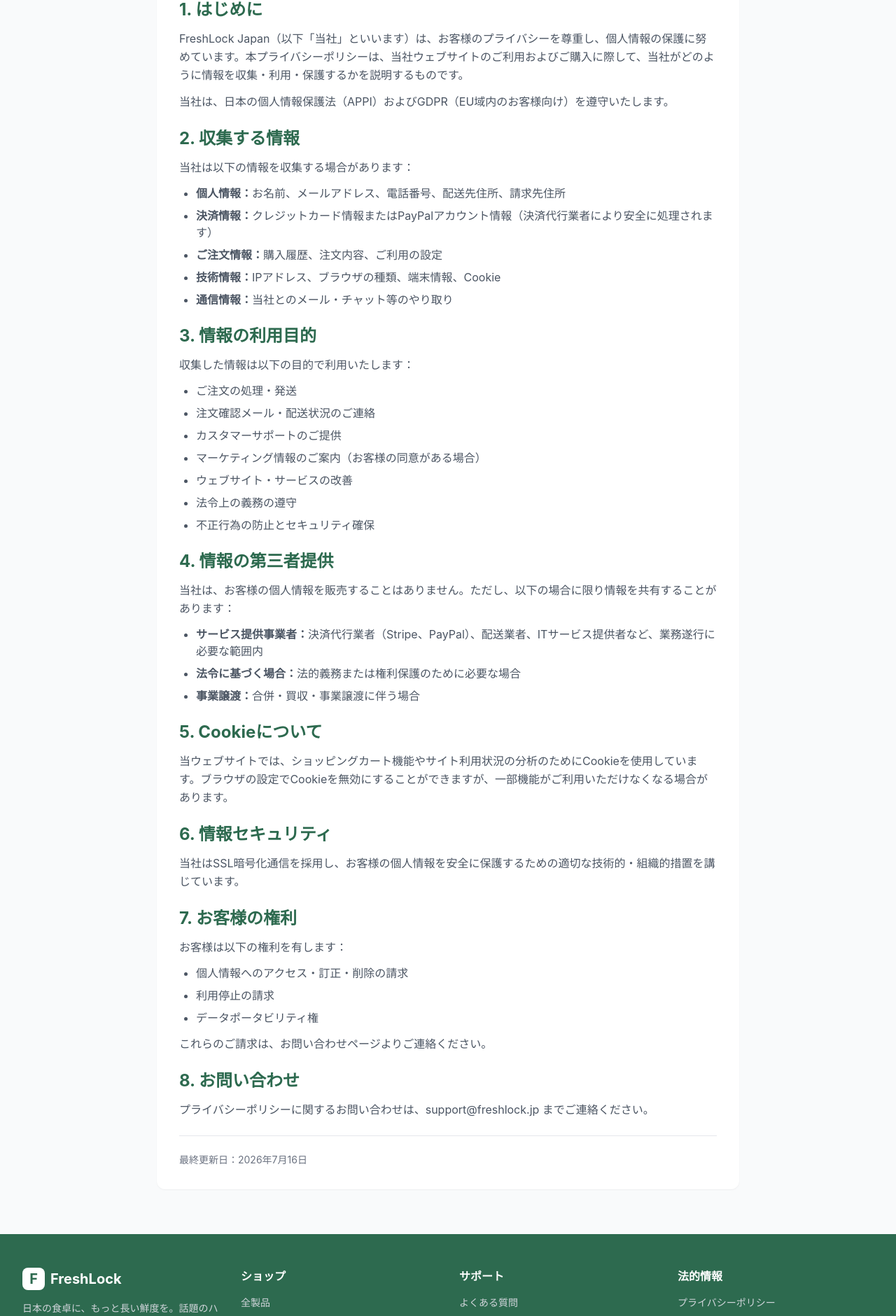
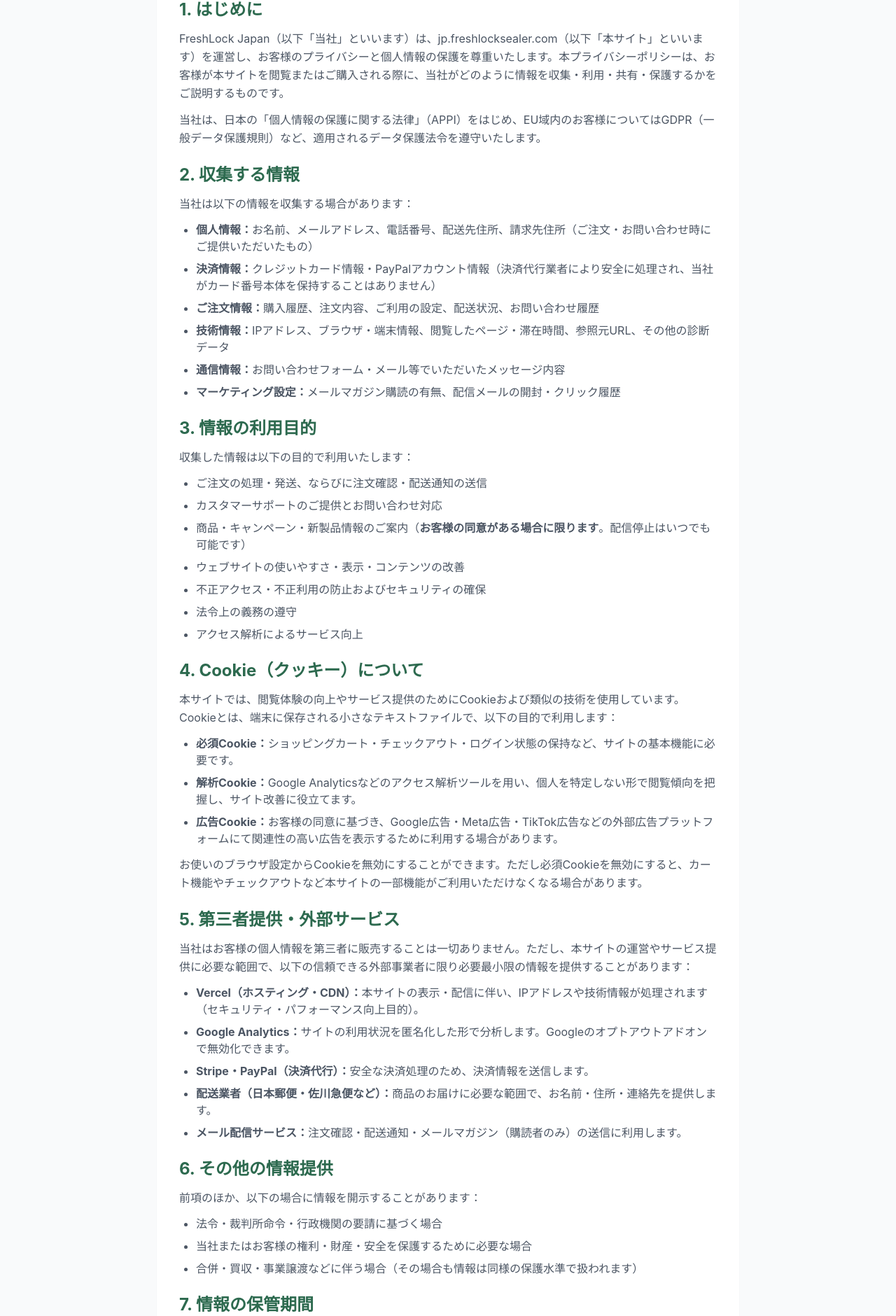
Before and after one commit to jasonyuan886/freshlock-jp, a Next.js app: page /privacy in a window 1280 px wide. Shown: the part 234-2114 px from the top of the page at 70% size. Built offline with nearby package versions, Linux system fonts and the light colour scheme.

Commit message:
GMC compliance: improve contact/privacy/terms/returns/about pages; add shipping page; unify support email; fix footer links

```diff
--- a/app/privacy/page.tsx
+++ b/app/privacy/page.tsx
@@ -8,10 +8,10 @@
           <section>
             <h2 className="text-2xl font-bold text-primary mb-3">1. はじめに</h2>
             <p className="text-gray-600 leading-relaxed">
-              FreshLock Japan（以下「当社」といいます）は、お客様のプライバシーを尊重し、個人情報の保護に努めています。本プライバシーポリシーは、当社ウェブサイトのご利用およびご購入に際して、当社がどのように情報を収集・利用・保護するかを説明するものです。
+              FreshLock Japan（以下「当社」といいます）は、jp.freshlocksealer.com（以下「本サイト」といいます）を運営し、お客様のプライバシーと個人情報の保護を尊重いたします。本プライバシーポリシーは、お客様が本サイトを閲覧またはご購入される際に、当社がどのように情報を収集・利用・共有・保護するかをご説明するものです。
             </p>
             <p className="text-gray-600 leading-relaxed mt-3">
-              当社は、日本の個人情報保護法（APPI）およびGDPR（EU域内のお客様向け）を遵守いたします。
+              当社は、日本の「個人情報の保護に関する法律」（APPI）をはじめ、EU域内のお客様についてはGDPR（一般データ保護規則）など、適用されるデータ保護法令を遵守いたします。
             </p>
           </section>
 
@@ -19,11 +19,12 @@
             <h2 className="text-2xl font-bold text-primary mb-3">2. 収集する情報</h2>
             <p className="text-gray-600 leading-relaxed mb-3">当社は以下の情報を収集する場合があります：</p>
             <ul className="list-disc pl-6 space-y-2 text-gray-600">
-              <li><strong>個人情報：</strong>お名前、メールアドレス、電話番号、配送先住所、請求先住所</li>
-              <li><strong>決済情報：</strong>クレジットカード情報またはPayPalアカウント情報（決済代行業者により安全に処理されます）</li>
-              <li><strong>ご注文情報：</strong>購入履歴、注文内容、ご利用の設定</li>
-              <li><strong>技術情報：</strong>IPアドレス、ブラウザの種類、端末情報、Cookie</li>
-              <li><strong>通信情報：</strong>当社とのメール・チャット等のやり取り</li>
+              <li><strong>個人情報：</strong>お名前、メールアドレス、電話番号、配送先住所、請求先住所（ご注文・お問い合わせ時にご提供いただいたもの）</li>
+              <li><strong>決済情報：</strong>クレジットカード情報・PayPalアカウント情報（決済代行業者により安全に処理され、当社がカード番号本体を保持することはありません）</li>
+              <li><strong>ご注文情報：</strong>購入履歴、注文内容、ご利用の設定、配送状況、お問い合わせ履歴</li>
+              <li><strong>技術情報：</strong>IPアドレス、ブラウザ・端末情報、閲覧したページ・滞在時間、参照元URL、その他の診断データ</li>
+              <li><strong>通信情報：</strong>お問い合わせフォーム・メール等でいただいたメッセージ内容</li>
+              <li><strong>マーケティング設定：</strong>メールマガジン購読の有無、配信メールの開封・クリック履歴</li>
             </ul>
           </section>
 
@@ -31,59 +32,118 @@
             <h2 className="text-2xl font-bold text-primary mb-3">3. 情報の利用目的</h2>
             <p className="text-gray-600 leading-relaxed mb-3">収集した情報は以下の目的で利用いたします：</p>
             <ul className="list-disc pl-6 space-y-2 text-gray-600">
-              <li>ご注文の処理・発送</li>
-              <li>注文確認メール・配送状況のご連絡</li>
-              <li>カスタマーサポートのご提供</li>
-              <li>マーケティング情報のご案内（お客様の同意がある場合）</li>
-              <li>ウェブサイト・サービスの改善</li>
+              <li>ご注文の処理・発送、ならびに注文確認・配送通知の送信</li>
+              <li>カスタマーサポートのご提供とお問い合わせ対応</li>
+              <li>商品・キャンペーン・新製品情報のご案内（<strong>お客様の同意がある場合に限ります</strong>。配信停止はいつでも可能です）</li>
+              <li>ウェブサイトの使いやすさ・表示・コンテンツの改善</li>
+              <li>不正アクセス・不正利用の防止およびセキュリティの確保</li>
               <li>法令上の義務の遵守</li>
-              <li>不正行為の防止とセキュリティ確保</li>
+              <li>アクセス解析によるサービス向上</li>
             </ul>
           </section>
 
           <section>
-            <h2 className="text-2xl font-bold text-primary mb-3">4. 情報の第三者提供</h2>
-            <p className="text-gray-600 leading-relaxed">
-              当社は、お客様の個人情報を販売することはありません。ただし、以下の場合に限り情報を共有することがあります：
+            <h2 className="text-2xl font-bold text-primary mb-3">4. Cookie（クッキー）について</h2>
+            <p className="text-gray-600 leading-relaxed mb-3">
+              本サイトでは、閲覧体験の向上やサービス提供のためにCookieおよび類似の技術を使用しています。Cookieとは、端末に保存される小さなテキストファイルで、以下の目的で利用します：
             </p>
-            <ul className="list-disc pl-6 space-y-2 text-gray-600 mt-3">
-              <li><strong>サービス提供事業者：</strong>決済代行業者（Stripe、PayPal）、配送業者、ITサービス提供者など、業務遂行に必要な範囲内</li>
-              <li><strong>法令に基づく場合：</strong>法的義務または権利保護のために必要な場合</li>
-              <li><strong>事業譲渡：</strong>合併・買収・事業譲渡に伴う場合</li>
+            <ul className="list-disc pl-6 space-y-2 text-gray-600">
+              <li><strong>必須Cookie：</strong>ショッピングカート・チェックアウト・ログイン状態の保持など、サイトの基本機能に必要です。</li>
+              <li><strong>解析Cookie：</strong>Google Analyticsなどのアクセス解析ツールを用い、個人を特定しない形で閲覧傾向を把握し、サイト改善に役立てます。</li>
+              <li><strong>広告Cookie：</strong>お客様の同意に基づき、Google広告・Meta広告・TikTok広告などの外部広告プラットフォームにて関連性の高い広告を表示するために利用する場合があります。</li>
+            </ul>
+            <p className="text-gray-600 leading-relaxed mt-3">
+              お使いのブラウザ設定からCookieを無効にすることができます。ただし必須Cookieを無効にすると、カート機能やチェックアウトなど本サイトの一部機能がご利用いただけなくなる場合があります。
+            </p>
+          </section>
+
+          <section>
+            <h2 className="text-2xl font-bold text-primary mb-3">5. 第三者提供・外部サービス</h2>
+            <p className="text-gray-600 leading-relaxed mb-3">
+              当社はお客様の個人情報を第三者に販売することは一切ありません。ただし、本サイトの運営やサービス提供に必要な範囲で、以下の信頼できる外部事業者に限り必要最小限の情報を提供することがあります：
+            </p>
+            <ul className="list-disc pl-6 space-y-2 text-gray-600">
+              <li><strong>Vercel（ホスティング・CDN）：</strong>本サイトの表示・配信に伴い、IPアドレスや技術情報が処理されます（セキュリティ・パフォーマンス向上目的）。</li>
+              <li><strong>Google Analytics：</strong>サイトの利用状況を匿名化した形で分析します。Googleのオプトアウトアドオンで無効化できます。</li>
+              <li><strong>Stripe・PayPal（決済代行）：</strong>安全な決済処理のため、決済情報を送信します。</li>
+              <li><strong>配送業者（日本郵便・佐川急便など）：</strong>商品のお届けに必要な範囲で、お名前・住所・連絡先を提供します。</li>
+              <li><strong>メール配信サービス：</strong>注文確認・配送通知・メールマガジン（購読者のみ）の送信に利用します。</li>
             </ul>
           </section>
 
           <section>
-            <h2 className="text-2xl font-bold text-primary mb-3">5. Cookieについて</h2>
+            <h2 className="text-2xl font-bold text-primary mb-3">6. その他の情報提供</h2>
+            <p className="text-gray-600 leading-relaxed mb-3">前項のほか、以下の場合に情報を開示することがあります：</p>
+            <ul className="list-disc pl-6 space-y-2 text-gray-600">
+              <li>法令・裁判所命令・行政機関の要請に基づく場合</li>
+              <li>当社またはお客様の権利・財産・安全を保護するために必要な場合</li>
+              <li>合併・買収・事業譲渡などに伴う場合（その場合も情報は同様の保護水準で扱われます）</li>
+            </ul>
+          </section>
+
+          <section>
+            <h2 className="text-2xl font-bold text-primary mb-3">7. 情報の保管期間</h2>
             <p className="text-gray-600 leading-relaxed">
-              当ウェブサイトでは、ショッピングカート機能やサイト利用状況の分析のためにCookieを使用しています。ブラウザの設定でCookieを無効にすることができますが、一部機能がご利用いただけなくなる場合があります。
+              個人情報は、利用目的に必要な期間に限り保管いたします。ご注文情報は、法令上の保管義務（税務・会計等）および保証対応のため、原則として最長7年間保持します。メールマガジンの購読情報は、購読解除のご連絡をいただくまで保持いたします。
             </p>
           </section>
 
           <section>
-            <h2 className="text-2xl font-bold text-primary mb-3">6. 情報セキュリティ</h2>
+            <h2 className="text-2xl font-bold text-primary mb-3">8. 情報セキュリティ</h2>
             <p className="text-gray-600 leading-relaxed">
-              当社はSSL暗号化通信を採用し、お客様の個人情報を安全に保護するための適切な技術的・組織的措置を講じています。
+              本サイトはSSL/TLS暗号化通信に対応し、決済はPCI-DSSに準拠した決済代行業者により処理されます。また、個人情報へのアクセス制限・定期的なセキュリティ監視など、合理的かつ適切な安全管理措置を講じています。ただし、インターネット上の通信や電子保管が100%安全であることを保証するものではありません。
             </p>
           </section>
 
           <section>
-            <h2 className="text-2xl font-bold text-primary mb-3">7. お客様の権利</h2>
-            <p className="text-gray-600 leading-relaxed mb-3">お客様は以下の権利を有します：</p>
-            <ul className="list-disc pl-6 space-y-2 text-gray-600">
-              <li>個人情報へのアクセス・訂正・削除の請求</li>
-              <li>利用停止の請求</li>
-              <li>データポータビリティ権</li>
-            </ul>
-            <p className="text-gray-600 leading-relaxed mt-3">
-              これらのご請求は、お問い合わせページよりご連絡ください。
+            <h2 className="text-2xl font-bold text-primary mb-3">9. 国外へのデータ移転</h2>
+            <p className="text-gray-600 leading-relaxed">
+              ホスティング・解析・決済などの一部の外部サービスは日本国外（米国など）のサーバーでデータを処理する場合があります。その場合でも、適用法令に基づき、お客様の情報が十分な保護水準で取り扱われるよう必要な措置を講じます。
             </p>
           </section>
 
           <section>
-            <h2 className="text-2xl font-bold text-primary mb-3">8. お問い合わせ</h2>
+            <h2 className="text-2xl font-bold text-primary mb-3">10. お客様の権利</h2>
+            <p className="text-gray-600 leading-relaxed mb-3">お客様は以下の権利を有します：</p>
+            <ul className="list-disc pl-6 space-y-2 text-gray-600">
+              <li>当社が保有するお客様の個人情報へのアクセス・開示請求</li>
+              <li>情報の誤りがある場合の訂正・追加請求</li>
+              <li>法令上の範囲における削除・利用停止の請求</li>
+              <li>データポータビリティ権の行使</li>
+              <li>メールマガジン等のマーケティング配信の停止（配信メール内の「配信停止」リンクからいつでも可能です）</li>
+              <li>個人情報保護委員会などの監督機関への苦情申立て</li>
+            </ul>
+            <p className="text-gray-600 leading-relaxed mt-3">
+              これらの権利行使は、下記のお問い合わせ窓口までご連絡ください。ご本人確認のうえ、合理的な期間内（原則30日以内）に対応いたします。
+            </p>
+          </section>
+
+          <section>
+            <h2 className="text-2xl font-bold text-primary mb-3">11. 未成年者の情報について</h2>
             <p className="text-gray-600 leading-relaxed">
-              プライバシーポリシーに関するお問い合わせは、support@freshlock.jp までご連絡ください。
+              本サイトは18歳未満の方を対象としておらず、未成年者から意図的に個人情報を取得することはありません。万が一、未成年者からの情報提供が判明した場合は、速やかに削除いたします。
+            </p>
+          </section>
+
+          <section>
+            <h2 className="text-2xl font-bold text-primary mb-3">12. ポリシーの変更</h2>
+            <p className="text-gray-600 leading-relaxed">
+              当社は、本ポリシーを必要に応じて改定することがあります。改定後は本ページに掲載した時点で効力を生じます。重要な変更については本サイト上でお知らせいたします。
+            </p>
+          </section>
+
+          <section>
+            <h2 className="text-2xl font-bold text-primary mb-3">13. お問い合わせ窓口</h2>
+            <p className="text-gray-600 leading-relaxed">
+              プライバシーポリシーに関するご質問・ご請求・苦情は下記までご連絡ください。
+            </p>
+            <p className="text-gray-600 leading-relaxed mt-3">
+              <strong>メール：</strong>
+              <a href="mailto:support@freshlocksealer.com" className="text-accent hover:underline">
+                support@freshlocksealer.com
+              </a>
+              <br />
+              <strong>返信目安：</strong>平日24時間以内
             </p>
           </section>
 
```
